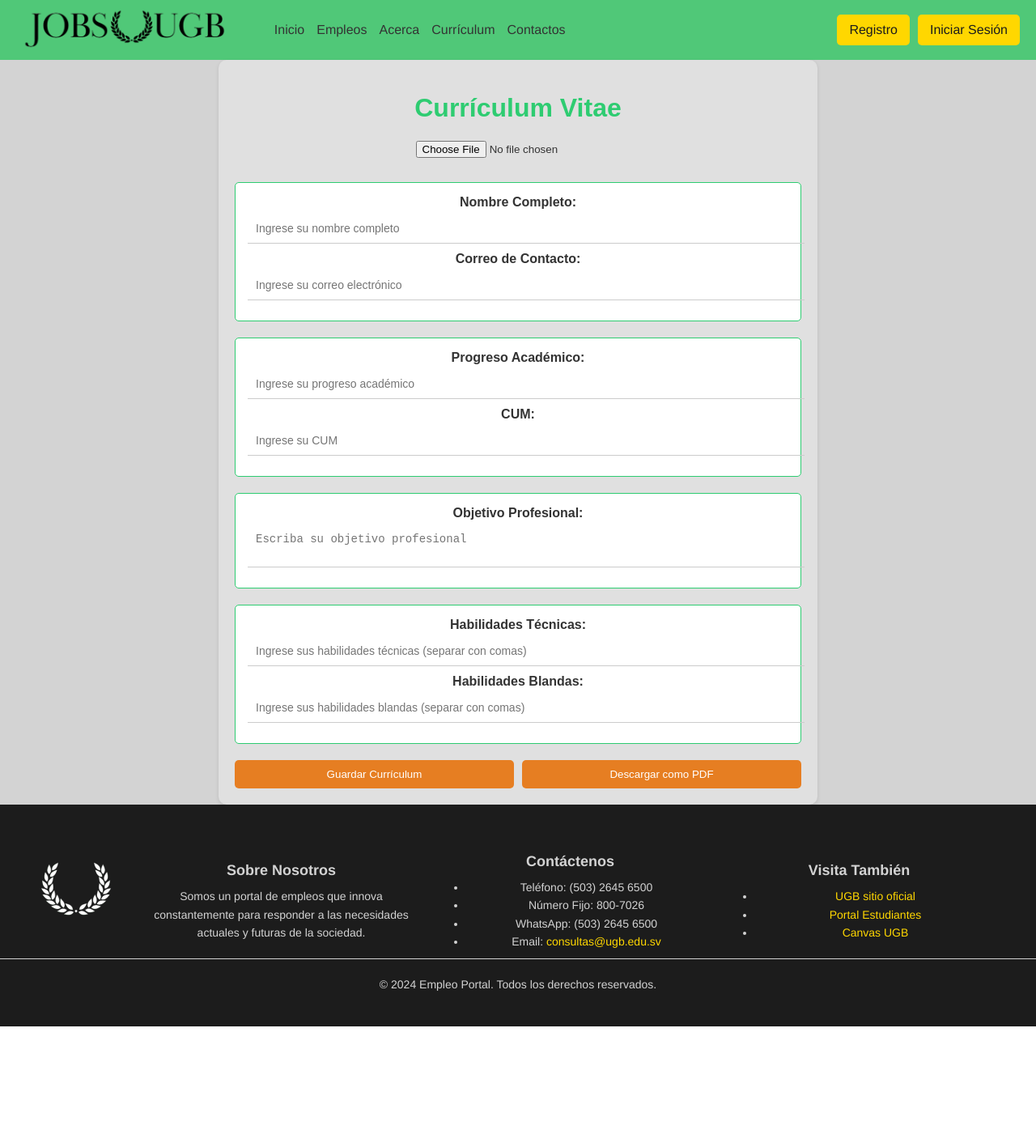
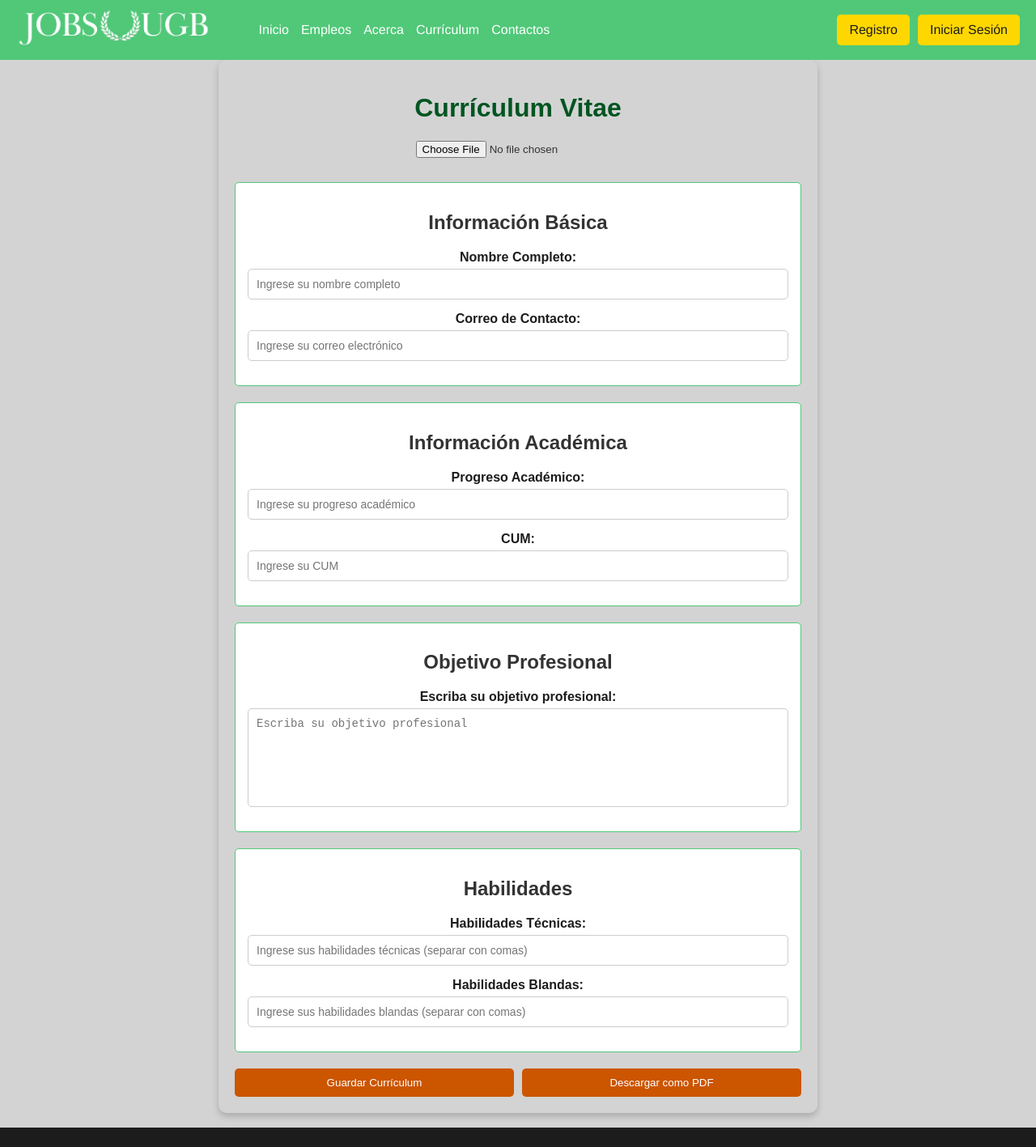
Before and after one commit to FrankUgb/ugbjobs, a Vue app: page /MiCV in a window 1280 px wide. Shown: the top 1417 px of the page at 81% size. Before the commit the page ends 1268 px from the top, so only its background shows below. Built offline with nearby package versions, Linux system fonts and the light colour scheme.

Commit message:
CAmbio 12
Db y Css

```diff
--- a/package.json
+++ b/package.json
@@ -10,7 +10,7 @@
   "dependencies": {
     "core-js": "^3.8.3",
     "express": "^4.21.0",
-    "firebase": "^10.13.2",
+    "firebase": "^10.14.1",
     "html2pdf": "^0.0.11",
     "html2pdf.js": "^0.10.2",
     "vue": "^3.2.13",
--- a/src/components/FooterComponent.vue
+++ b/src/components/FooterComponent.vue
@@ -53,7 +53,7 @@ export default {
 .footer-area {
   background-color: #1C1C1C; /* Negro carbón */
   color: #D3D3D3; /* Gris claro */
-  padding: 20px 0; /* Menos espaciado para que sea más angosto */
+  padding: 20px 0;
   display: flex;
   flex-direction: column;
   align-items: center;
@@ -61,28 +61,30 @@ export default {
 
 .footer-container {
   display: flex;
-  align-items: center; /* Alinear verticalmente */
+  align-items: flex-start;
   justify-content: space-between;
   width: 100%;
-  max-width: 1200px; /* Ajusta el ancho máximo si es necesario */
+  max-width: 1200px;
   flex-wrap: wrap;
+  padding: 0 15px;
 }
 
 .footer-column {
   flex: 1;
-  min-width: 150px; /* Ajustar mínimo para ser más compacto */
-  margin: 10px; /* Menos margen para un diseño más compacto */
+  min-width: 150px;
+  margin: 10px;
 }
 
 .footer-image {
-  height: 80px; /* Ajustada a 80px para ser más grande */
-  margin-right: 20px; /* Espacio a la derecha del logo */
+  height: 80px;
+  margin-right: 20px;
 }
 
 h5 {
   font-size: 18px;
   font-weight: 600;
   margin-bottom: 10px;
+  color: #FFD700; /* Amarillo dorado para los encabezados */
 }
 
 p,
@@ -94,16 +96,17 @@ li {
 }
 
 .footer-link {
-  color: #FFD700; /* Amarillo dorado */
+  color: #50C878; /* Verde esmeralda */
   text-decoration: none;
 }
 
 .footer-link:hover {
-  text-decoration: underline; /* Subrayado al pasar el mouse */
+  color: #CC5500; /* Naranja quemado al pasar el mouse */
+  text-decoration: underline;
 }
 
 .footer-bottom {
-  border-top: 1px solid #D3D3D3; /* Gris claro */
+  border-top: 1px solid #333333; /* Gris oscuro */
   padding: 20px 0;
   text-align: center;
   font-size: 14px;
--- a/src/components/HelloWorld.vue
+++ b/src/components/HelloWorld.vue
@@ -44,15 +44,15 @@
         </div>
       </div>
     </div>
+    <br>
 
     <!-- Carrusel de Imágenes -->
     <ImageCarousel />
-
+    <br>
     <!-- Footer -->
-    <FooterComponent /> <!-- Componente de Footer agregado aquí -->
+    <FooterComponent />
   </div>
 </template>
-
 
 <script>
 import ImageCarousel from './ImageCarousel.vue'; // Asegúrate de que la ruta es correcta
--- a/src/components/MyNavbar.vue
+++ b/src/components/MyNavbar.vue
@@ -3,9 +3,17 @@
     <div class="navbar-container">
       <!-- Imagen como enlace al inicio -->
       <router-link to="/">
-        <img src="../assets/Img/logo1.png" alt="Descripción de la imagen" class="navbar-image" />
+        <img src="../assets/Img/logo2.png" alt="Descripción de la imagen" class="navbar-image" />
       </router-link>
-      <div class="navbar-links">
+
+      <!-- Icono de hamburguesa -->
+      <div class="hamburger" @click="toggleMenu">
+        <div class="line"></div>
+        <div class="line"></div>
+        <div class="line"></div>
+      </div>
+
+      <div :class="['navbar-links', { 'active': menuActive }]">
         <ul class="navbar-menu">
           <li><router-link to="/">Inicio</router-link></li>
           <li><router-link to="/trabajo">Empleos</router-link></li>
@@ -24,11 +32,21 @@
 
 <script>
 export default {
-  name: 'NavbarComponent' // Cambia el nombre aquí
-}
+  name: 'NavbarComponent',
+  data() {
+    return {
+      menuActive: false,
+    };
+  },
+  methods: {
+    toggleMenu() {
+      this.menuActive = !this.menuActive;
+    },
+  },
+};
 </script>
 
-<style>
+<style scoped>
 html, body {
   margin: 0;
   padding: 0;
@@ -48,73 +66,119 @@ html, body {
   background-color: #50C878; /* Verde esmeralda */
   padding: 10px 20px;
   color: white;
+  position: relative;
 }
 
 .navbar-container {
   display: flex;
-  justify-content: space-between; /* Mantiene la imagen a la izquierda y los enlaces a la derecha */
+  justify-content: space-between;
   align-items: center;
 }
 
 .navbar-image {
-  height: 50px; /* Ajusta la altura de la imagen según sea necesario */
-  margin-right: 10px; /* Espacio entre la imagen y el menú */
+  height: 50px;
+  margin-right: 10px;
+}
+
+.hamburger {
+  display: none;
+  flex-direction: column;
+  cursor: pointer;
+}
+
+.hamburger .line {
+  height: 3px;
+  width: 25px;
+  background-color: white;
+  margin: 3px 0;
 }
 
 .navbar-links {
   display: flex;
-  justify-content: space-between; /* Espacio entre los enlaces y los botones de autenticación */
+  justify-content: space-between;
   align-items: center;
-  flex-grow: 1; /* Para que ocupe el espacio restante */
+  flex-grow: 1;
+  transition: max-height 0.3s ease-in-out;
+}
+
+.navbar-links.active {
+  display: flex;
 }
 
 .navbar-menu {
   list-style: none;
   display: flex;
-  gap: 15px; /* Espacio entre los enlaces */
+  gap: 15px;
 }
 
 .navbar-menu a {
-  color: #333333; /* Gris oscuro para el texto */
-  text-decoration: none; /* Sin subrayado */
+  color: #FFFFFF;
+  text-decoration: none;
   transition: opacity 0.3s;
   padding: 10px 0;
 }
 
 .navbar-menu a:hover {
-  color: #CC5500; /* Naranja quemado al pasar el mouse */
-  opacity: 0.8; /* Efecto de opacidad al pasar el mouse */
+  color: #CC5500; /* Naranja quemado */
+  opacity: 0.8;
 }
 
-/* Estilos para los botones de Registro e Iniciar Sesión */
 .auth-buttons {
-  display: flex; /* Mantiene los botones uno al lado del otro */
-  gap: 10px; /* Espacio entre los botones */
+  display: flex;
+  gap: 10px;
 }
 
 .auth-button {
-  background-color: #FFD700; /* Amarillo dorado para los botones */
-  color: #1C1C1C; /* Negro carbón para el texto */
-  border-radius: 5px; /* Bordes redondeados */
+  background-color: #FFD700; /* Amarillo dorado */
+  color: #1C1C1C; /* Negro carbón */
+  border-radius: 5px;
   padding: 10px 15px;
   text-decoration: none;
   transition: background-color 0.3s, transform 0.2s;
 }
 
 .auth-button:hover {
-  background-color: #CC5500; /* Naranja quemado al pasar el mouse */
-  color: white; /* Texto blanco al pasar el mouse */
+  background-color: #CC5500; /* Naranja quemado */
+  color: white;
   transform: scale(1.05);
 }
 
-/* Acentos para detalles */
-.accent {
-  color: #FFD700; /* Amarillo dorado */
+@media (max-width: 768px) {
+  .navbar-links {
+    position: absolute;
+    top: 60px;
+    right: 0;
+    background-color: #50C878; /* Verde esmeralda */
+    display: none;
+    flex-direction: column;
+    width: 200px;
+    max-height: 0;
+    overflow: hidden;
+    transition: max-height 0.3s ease-in-out;
+  }
+
+  .navbar-links.active {
+    display: flex;
+    max-height: 300px;
+  }
+
+  .navbar-menu {
+    flex-direction: column;
+    gap: 10px;
+    padding: 10px;
+  }
+
+  .hamburger {
+    display: flex;
+  }
 }
 
-/* Secciones oscuras */
+.accent {
+  color: #FFD700;
+}
+
 .footer {
-  background-color: #1C1C1C; /* Negro carbón */
+  background-color: #1C1C1C;
   color: white;
   padding: 10px;
 }
--- a/src/components/Views/Contactos.vue
+++ b/src/components/Views/Contactos.vue
@@ -1,21 +1,22 @@
 <template>
+  <br />
   <div class="contact-page">
     <h1>Contacta con Nosotros</h1>
 
     <form @submit.prevent="handleSubmit">
       <div class="form-group">
         <label for="name">Nombre Completo:</label>
-        <input v-model="name" type="text" id="name" placeholder="Tu nombre completo" required>
+        <input v-model="name" type="text" id="name" placeholder="Tu nombre completo" required />
       </div>
 
       <div class="form-group">
         <label for="email">Correo Electrónico:</label>
-        <input v-model="email" type="email" id="email" placeholder="Tu correo electrónico" required>
+        <input v-model="email" type="email" id="email" placeholder="Tu correo electrónico" required />
       </div>
 
       <div class="form-group">
         <label for="subject">Asunto:</label>
-        <input v-model="subject" type="text" id="subject" placeholder="Asunto del mensaje" required>
+        <input v-model="subject" type="text" id="subject" placeholder="Asunto del mensaje" required />
       </div>
 
       <div class="form-group">
@@ -25,20 +26,18 @@
 
       <button type="submit">Enviar Mensaje</button>
     </form>
-
   </div>
-
-<!-- Agrega el componente del footer aquí, fuera del formulario -->
-<FooterComponent />
+  <br />
+  <FooterComponent />
 </template>
 
 <script>
-import FooterComponent from '@/components/FooterComponent.vue'; // Asegúrate de que la ruta sea correcta
+import FooterComponent from '@/components/FooterComponent.vue';
 
 export default {
-  name: 'ContactPage',  // Asegúrate de que este nombre sea único
+  name: 'ContactPage',
   components: {
-    FooterComponent, // Registra el componente
+    FooterComponent,
   },
   data() {
     return {
@@ -51,7 +50,6 @@ export default {
   methods: {
     handleSubmit() {
       alert(`Gracias ${this.name}, hemos recibido tu mensaje!`);
-      // Aquí podrías agregar lógica para enviar los datos a un backend o API
     },
   },
 };
@@ -60,9 +58,9 @@ export default {
 <style scoped>
 .contact-page {
   max-width: 600px;
-  margin: 0 auto;
+  margin: 20px auto; /* Espacio superior e inferior para separación */
   padding: 20px;
-  background-color: #f9f9f9;
+  background-color: #D3D3D3; /* Gris claro para el fondo */
   border-radius: 8px;
   box-shadow: 0 0 10px rgba(0, 0, 0, 0.1);
   font-family: Arial, sans-serif;
@@ -70,7 +68,7 @@ export default {
 
 h1 {
   text-align: center;
-  color: #333;
+  color: #005521; /* Azul principal */
 }
 
 .form-group {
@@ -80,21 +78,27 @@ h1 {
 label {
   display: block;
   margin-bottom: 5px;
-  color: #666;
+  color: #1C1C1C; /* Negro carbón para el texto de las etiquetas */
 }
 
-input, textarea {
-  width: 100%;
+input,
+textarea {
+  width: calc(100% - 22px); /* Ajusta el ancho para el padding y el borde */
   padding: 10px;
-  border: 1px solid #ddd;
+  border: 1px solid #50C878; /* Verde esmeralda para los bordes */
   border-radius: 5px;
   font-size: 16px;
+  box-sizing: border-box; /* Asegura que el padding no afecte el ancho total */
+}
+
+textarea {
+  resize: none; /* Evitar redimensionar el textarea */
 }
 
 button {
   width: 100%;
   padding: 12px;
-  background-color: #0288d1;
+  background-color: #50C878; /* Verde esmeralda para el botón */
   color: white;
   border: none;
   border-radius: 5px;
@@ -103,6 +107,6 @@ button {
 }
 
 button:hover {
-  background-color: #0277bd;
+  background-color: #1C1C1C; /* Negro carbón al pasar el mouse */
 }
 </style>
--- a/src/components/Views/MiCV.vue
+++ b/src/components/Views/MiCV.vue
@@ -9,52 +9,55 @@
       <img :src="profilePhoto" alt="Profile Picture" class="profile-photo" v-if="profilePhoto">
     </div>
 
-    <div class="basic-info-section section">
+    <section class="section basic-info-section">
+      <h2>Información Básica</h2>
       <label for="fullName">Nombre Completo:</label>
       <input v-model="fullName" id="fullName" type="text" placeholder="Ingrese su nombre completo" class="plain-input" />
 
       <label for="email">Correo de Contacto:</label>
       <input v-model="email" id="email" type="email" placeholder="Ingrese su correo electrónico" class="plain-input" />
-    </div>
+    </section>
 
-    <div class="academic-section section">
+    <section class="section academic-section">
+      <h2>Información Académica</h2>
       <label for="academicProgress">Progreso Académico:</label>
       <input v-model="academicProgress" id="academicProgress" type="text" placeholder="Ingrese su progreso académico" class="plain-input" />
 
       <label for="cum">CUM:</label>
       <input v-model="cum" id="cum" type="text" placeholder="Ingrese su CUM" class="plain-input" />
-    </div>
+    </section>
 
-    <div class="professional-section section">
-      <label for="professionalGoal">Objetivo Profesional:</label>
+    <section class="section professional-section">
+      <h2>Objetivo Profesional</h2>
+      <label for="professionalGoal">Escriba su objetivo profesional:</label>
       <textarea v-model="professionalGoal" id="professionalGoal" placeholder="Escriba su objetivo profesional" class="plain-textarea"></textarea>
-    </div>
+    </section>
 
-    <div class="skills-section section">
+    <section class="section skills-section">
+      <h2>Habilidades</h2>
       <label for="technicalSkills">Habilidades Técnicas:</label>
       <input v-model="technicalSkills" id="technicalSkills" placeholder="Ingrese sus habilidades técnicas (separar con comas)" class="plain-input" />
 
       <label for="softSkills">Habilidades Blandas:</label>
       <input v-model="softSkills" id="softSkills" placeholder="Ingrese sus habilidades blandas (separar con comas)" class="plain-input" />
-    </div>
+    </section>
 
     <div class="buttons">
       <button @click="handleSaveCv" class="cta-button">Guardar Currículum</button>
       <button @click="downloadPdf" class="cta-button">Descargar como PDF</button>
     </div>
-  </div>
-   <!-- Agrega el componente del footer aquí -->
-   <FooterComponent />
+  </div><br>
+  <FooterComponent />
 </template>
 
 <script>
 import html2pdf from 'html2pdf.js';
-import FooterComponent from '@/components/FooterComponent.vue'; // Asegúrate de que la ruta sea correcta
+import FooterComponent from '@/components/FooterComponent.vue';
 
 export default {
   name: 'MiCurriculum',
   components: {
-    FooterComponent, // Registra el componente
+    FooterComponent,
   },
   data() {
     return {
@@ -88,14 +91,14 @@ export default {
 
 <style scoped>
 .cv-container {
-  background-color: #e0e0e0; /* Fondo gris claro */
+  background-color: #D3D3D3; /* Gris claro para el fondo del contenedor */
   padding: 20px;
   border-radius: 10px;
   max-width: 700px;
   margin: auto;
-  box-shadow: 0 2px 5px rgba(0, 0, 0, 0.1);
+  box-shadow: 0 4px 8px rgba(0, 0, 0, 0.2);
   font-family: 'Arial', sans-serif;
-  color: #333; /* Texto gris oscuro */
+  color: #333333; /* Gris oscuro para el texto */
 }
 
 .header {
@@ -104,7 +107,7 @@ export default {
 }
 
 h1 {
-  color: #2ecc71; /* Verde esmeralda */
+  color: #005521; /* Azul oscuro para el título */
 }
 
 .profile-section {
@@ -117,47 +120,54 @@ h1 {
 }
 
 .profile-photo {
-  width: 100px; /* Tamaño ajustado */
-  height: 100px; /* Tamaño ajustado */
+  width: 100px;
+  height: 100px;
   border-radius: 50%;
-  border: 2px solid #2ecc71; /* Verde esmeralda */
+  border: 3px solid #50C878; /* Verde esmeralda */
   margin-top: 10px;
-  box-shadow: 0 1px 3px rgba(0, 0, 0, 0.2);
+  box-shadow: 0 2px 5px rgba(0, 0, 0, 0.3);
 }
 
-.plain-input, .plain-textarea {
+.plain-input,
+.plain-textarea {
   display: block;
-  margin-bottom: 10px;
+  margin-top: 5px;
+  margin-bottom: 15px;
   padding: 10px;
-  border: none;
-  border-bottom: 1px solid #ccc; /* Solo borde inferior */
-  width: 100%;
+  border: 1px solid #CCCCCC; /* Gris claro para los bordes */
+  border-radius: 5px;
+  width: calc(100% - 22px); /* Ajusta el ancho para el padding y el borde */
   font-size: 14px;
-  background-color: transparent; /* Fondo transparente */
-  color: #333; /* Texto gris oscuro */
+  background-color: #FFFFFF; /* Blanco para el fondo de los inputs */
+  color: #333333; /* Gris oscuro para el texto */
 }
 
-.plain-input:focus, .plain-textarea:focus {
-  outline: none; /* Sin contorno */
-  border-bottom-color: #2ecc71; /* Verde esmeralda en el borde inferior */
+.plain-input:focus,
+.plain-textarea:focus {
+  outline: none;
+  border-color: #59e487; /* Azul oscuro al enfocar */
 }
 
 .plain-textarea {
-  resize: none; /* Sin opción de redimensionar */
+  resize: none;
+  min-height: 100px;
 }
 
 label {
   font-weight: bold;
-  margin-bottom: 5px;
+  margin-top: 10px; /* Espacio superior para separar del elemento anterior */
+  margin-bottom: 5px; /* Espacio inferior para separar del campo */
   display: block;
+  color: #1C1C1C; /* Negro carbón */
 }
 
 .section {
-  border: 1px solid #2ecc71; /* Verde esmeralda */
+  border: 1px solid #50C878; /* Verde esmeralda */
   border-radius: 5px;
-  padding: 15px; /* Espaciado interno */
-  margin-bottom: 20px; /* Espaciado entre secciones */
-  background-color: #ffffff; /* Fondo blanco para secciones */
+  padding: 15px;
+  margin-bottom: 20px;
+  background-color: #FFFFFF; /* Blanco para el fondo de cada sección */
+  box-sizing: border-box; /* Asegura que el padding no afecte el ancho total */
 }
 
 .buttons {
@@ -167,8 +177,8 @@ label {
 }
 
 .cta-button {
-  background-color: #e67e22; /* Naranja quemado */
-  color: white;
+  background-color: #CC5500; /* Naranja quemado */
+  color: #FFFFFF;
   padding: 10px 15px;
   border: none;
   border-radius: 5px;
@@ -183,7 +193,7 @@ label {
 }
 
 .cta-button:hover {
-  background-color: #d35400; /* Naranja más oscuro */
-  transform: scale(1.03);
+  background-color: #FFD700; /* Amarillo dorado al pasar el mouse */
+  transform: scale(1.05);
 }
 </style>
--- a/src/firebase.js
+++ b/src/firebase.js
@@ -1,11 +1,7 @@
 // Import the functions you need from the SDKs you need
 import { initializeApp } from "firebase/app";
-import { getAnalytics } from "firebase/analytics";
-// TODO: Add SDKs for Firebase products that you want to use
-// https://firebase.google.com/docs/web/setup#available-libraries
 
 // Your web app's Firebase configuration
-// For Firebase JS SDK v7.20.0 and later, measurementId is optional
 const firebaseConfig = {
   apiKey: "AIzaSyBu9IAokz1HrCsFPGUn5Qv8vNP1oIGdkYA",
   authDomain: "jobssoftware-422f2.firebaseapp.com",
@@ -18,4 +14,4 @@ const firebaseConfig = {
 
 // Initialize Firebase
 const app = initializeApp(firebaseConfig);
-const analytics = getAnalytics(app);
+console.log('Firebase app initialized:', app); // Usar `app` para evitar el warning
```
Also changed, not shown: src/assets/Css/Empleos.css (+35 -46 lines), src/assets/Css/HomeComponent.css (+39 -16 lines), src/components/Views/Lista-Empleos.vue (+42 -23 lines), 1 other file (tests, documents, lock files or other folders).
